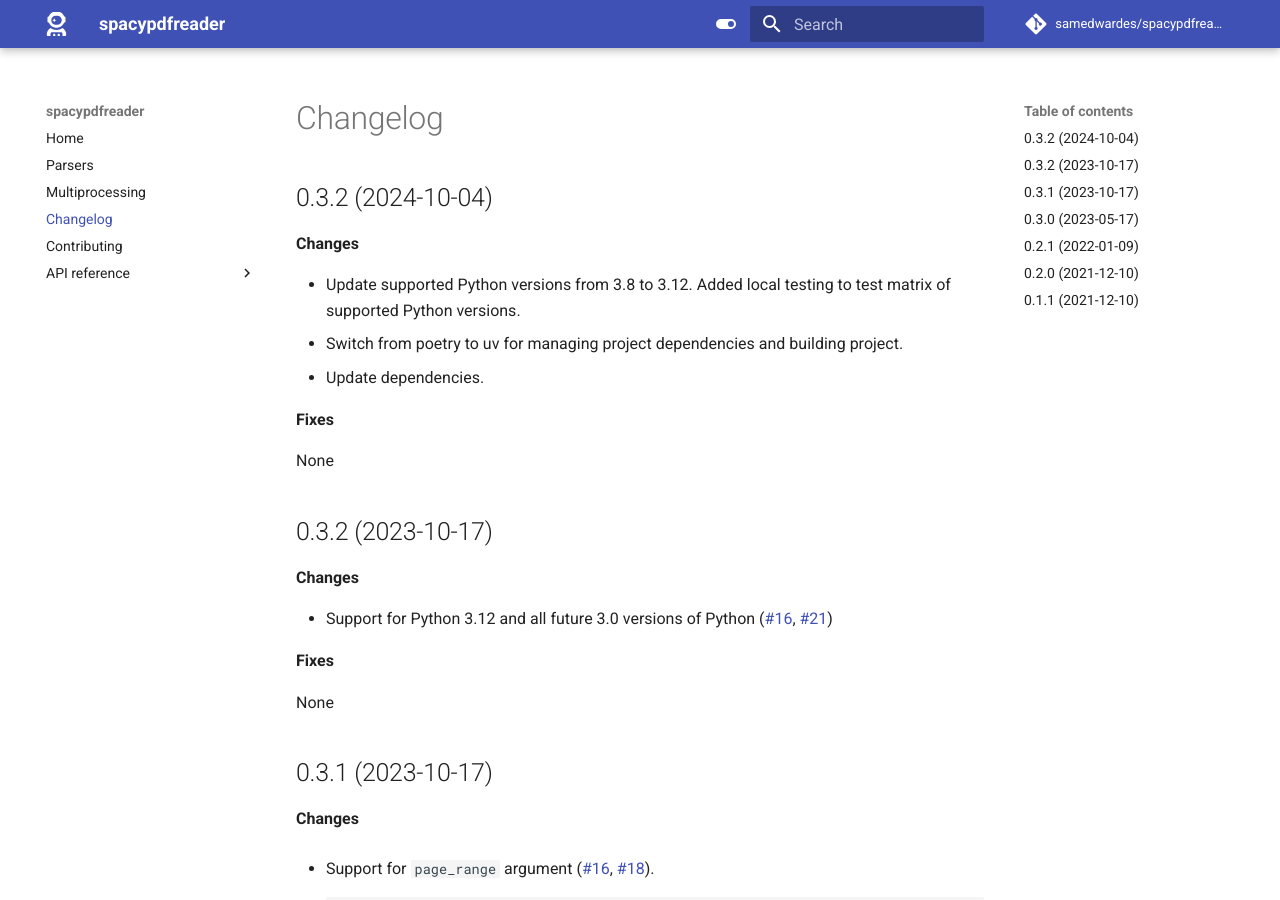
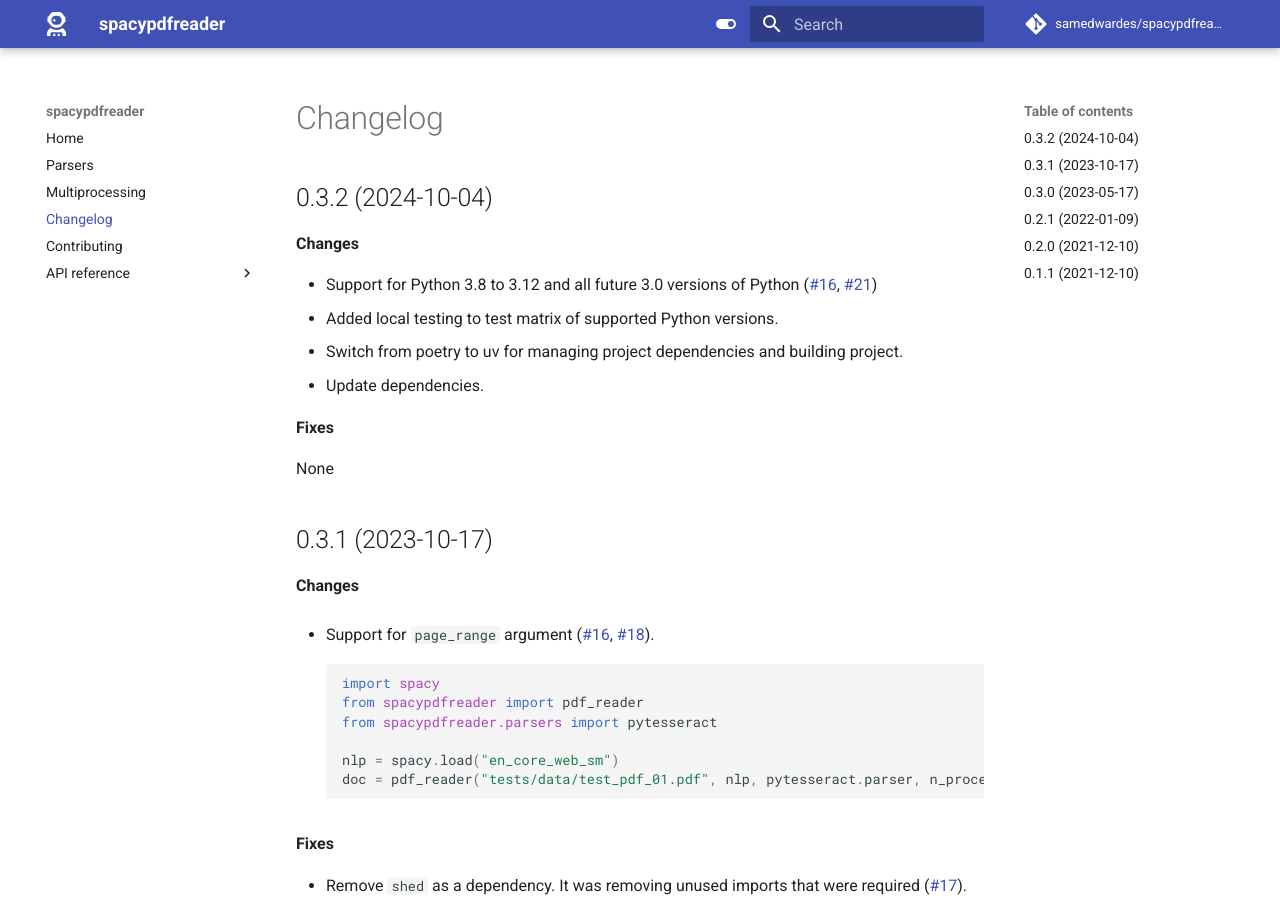
Before and after one commit to SamEdwardes/spacypdfreader, an MkDocs documentation site: the page built from docs/changelog.md, in a window 1280 px wide and 900 px high. Built offline with MkDocs 1.6.1 and Material for MkDocs 9.7.7, drawn with Linux system fonts in a browser that asks for light colours; comment, search, counter and statistics services are not loaded.

Commit message:
Update changelog and project metadata

```diff
--- a/docs/changelog.md
+++ b/docs/changelog.md
@@ -4,19 +4,10 @@
 
 **Changes**
 
-- Update supported Python versions from 3.8 to 3.12. Added local testing to test matrix of supported Python versions.
+- Support for Python 3.8 to 3.12 and all future 3.0 versions of Python ([#16](https://github.com/SamEdwardes/spacypdfreader/issues/16), [#21](https://github.com/SamEdwardes/spacypdfreader/issues/21))
+- Added local testing to test matrix of supported Python versions.
 - Switch from poetry to uv for managing project dependencies and building project.
 - Update dependencies.
-
-**Fixes**
-
-None
-
-## 0.3.2 (2023-10-17)
-
-**Changes**
-
-- Support for Python 3.12 and all future 3.0 versions of Python ([#16](https://github.com/SamEdwardes/spacypdfreader/issues/16), [#21](https://github.com/SamEdwardes/spacypdfreader/issues/21))
 
 **Fixes**
 
```
Also changed, not shown: docs/contributing.md (+1 -1 lines), pyproject.toml (+10 -0 lines), 1 other file.
